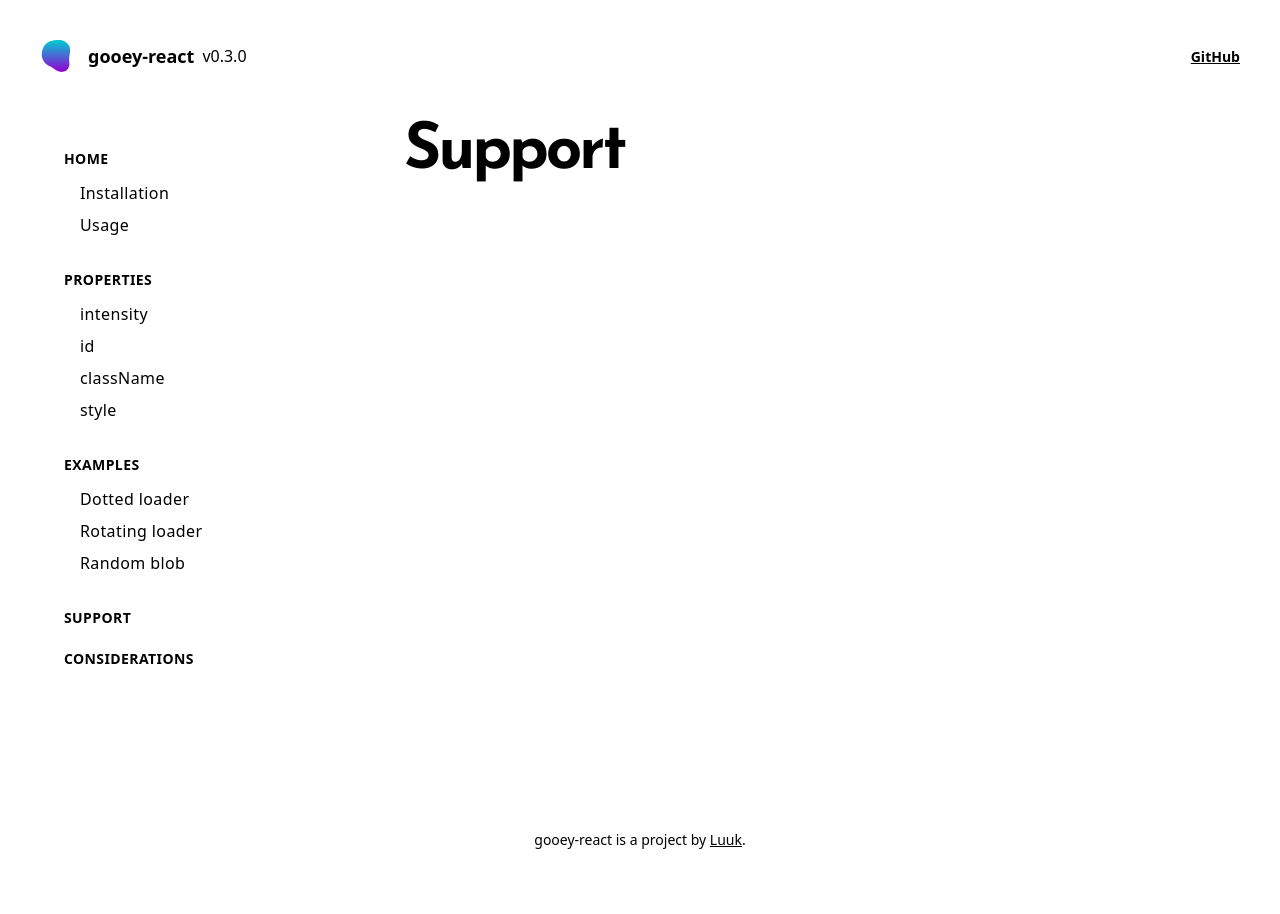
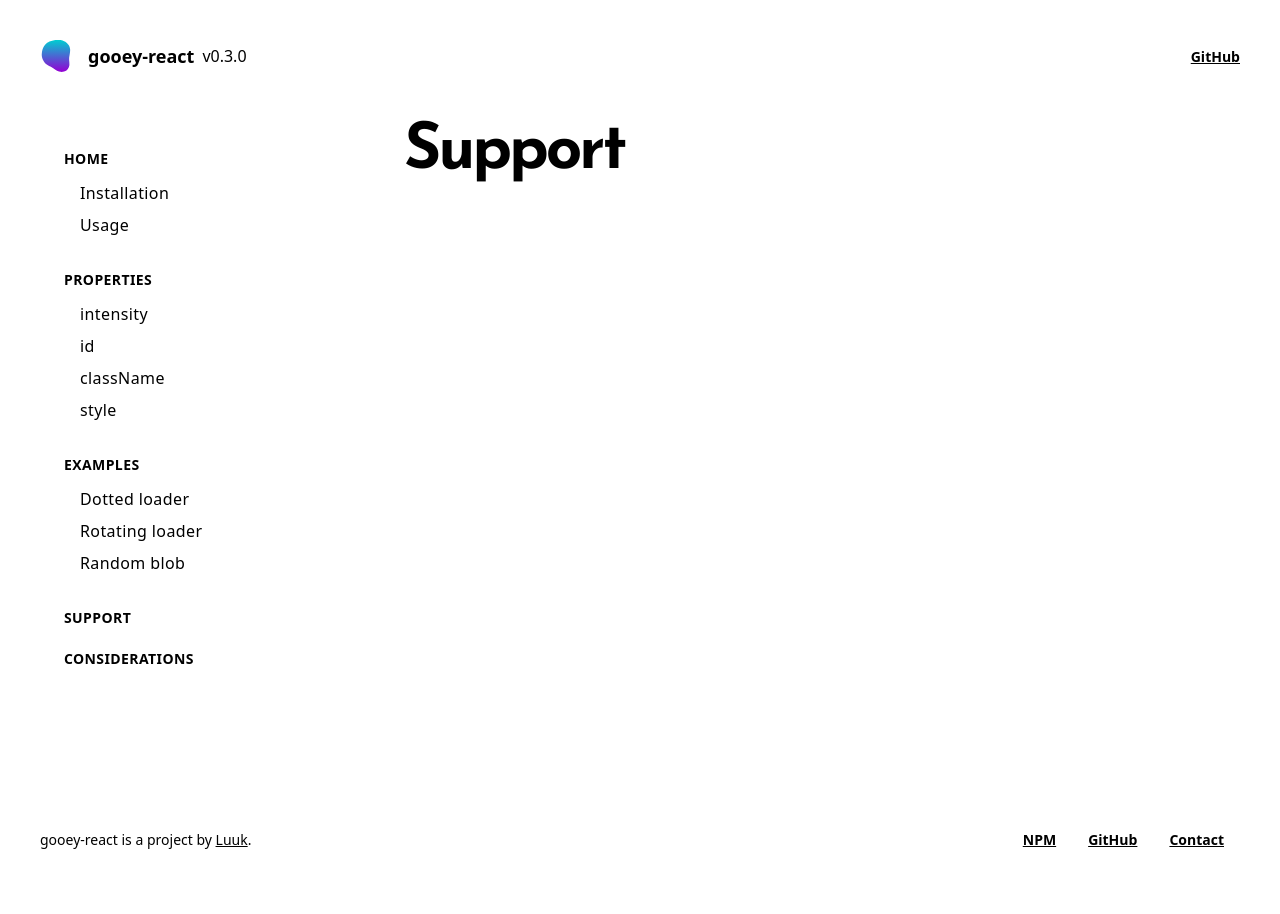
Before and after one commit to luukdv/gooey-react, a Gatsby site in the folder docs/: page /support in a window 1280 px wide. Built offline with nearby package versions, Linux system fonts and the light colour scheme; Gatsby itself is replaced by a stand-in of ours; what @tailwindcss/ui would draw is missing.

Commit message:
:sparkles: Add footer links

```diff
--- a/docs/src/components/Footer.tsx
+++ b/docs/src/components/Footer.tsx
@@ -2,9 +2,10 @@ import React from 'react'
 import Wrap from './Wrap'
 
 export default () => (
-  <div className="bg-cool-gray-100 w-full text-sm mt-8 md:mt-12 lg:mt-16">
+  <div className="bg-cool-gray-100 text-sm mt-8 md:mt-12 lg:mt-16 text-center">
     <Wrap noMargin>
-      <p className="text-center py-12 lg:py-16">
+      <div className="flex flex-col sm:flex-row justify-between py-12 lg:py-16">
+      <p className="mb-8 sm:mb-0">
         gooey-react is a project by{' '}
         <a
           className="underline font-medium"
@@ -16,6 +17,33 @@ export default () => (
         </a>
         .
       </p>
+      <div className="flex justify-center">
+      <a
+        className="underline font-semibold px-4"
+        href="https://www.npmjs.com/package/gooey-react"
+        target="_blank"
+        rel="nofollow noopener noreferrer"
+      >
+        NPM
+      </a>
+      <a
+        className="underline font-semibold px-4"
+        href="https://github.com/luukdv/gooey-react"
+        target="_blank"
+        rel="nofollow noopener noreferrer"
+      >
+        GitHub
+      </a>
+      <a
+        className="underline font-semibold px-4"
+        href="https://www.luuk.site"
+        target="_blank"
+        rel="noopener"
+      >
+        Contact
+      </a>
+    </div>
+      </div>
     </Wrap>
   </div>
 )
```
